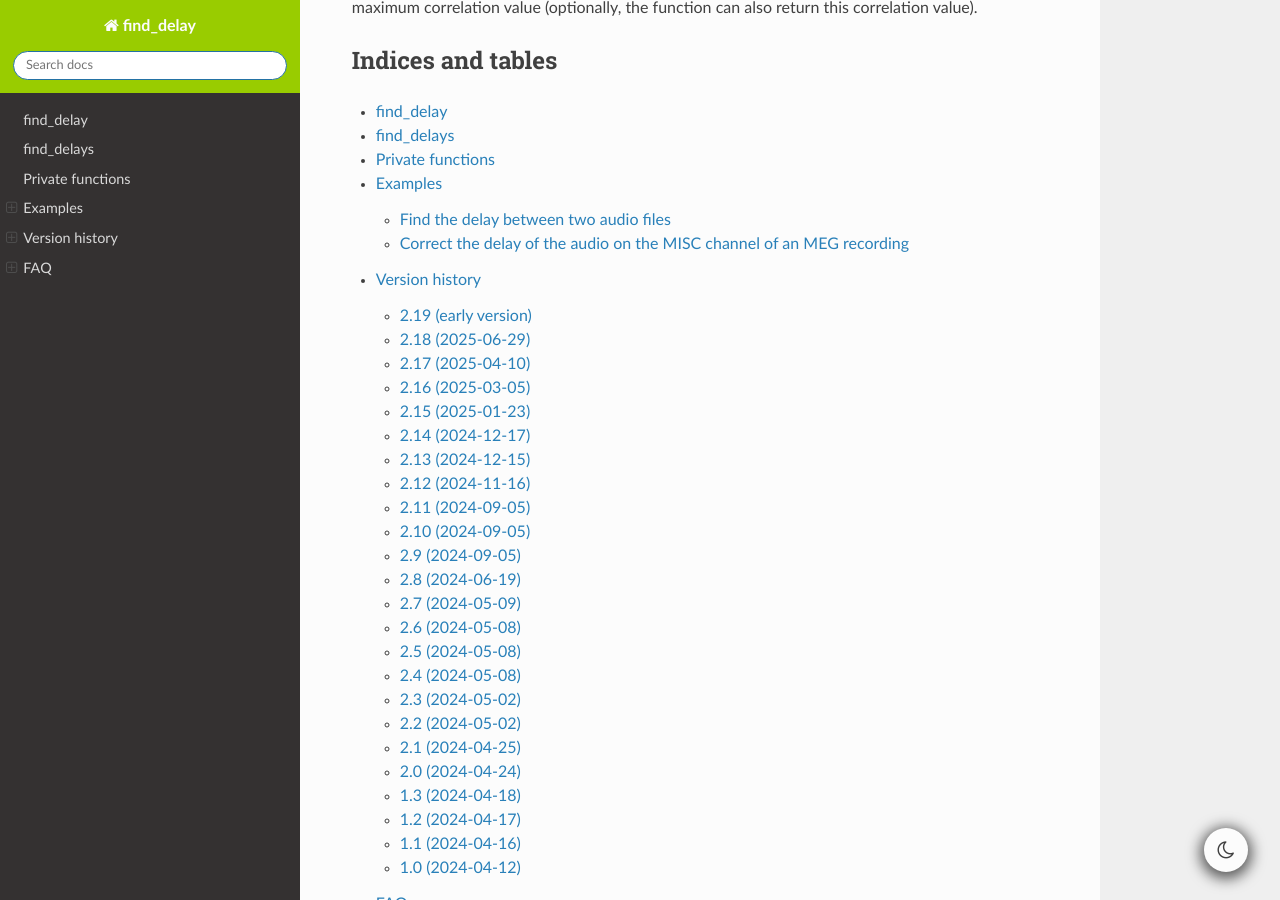
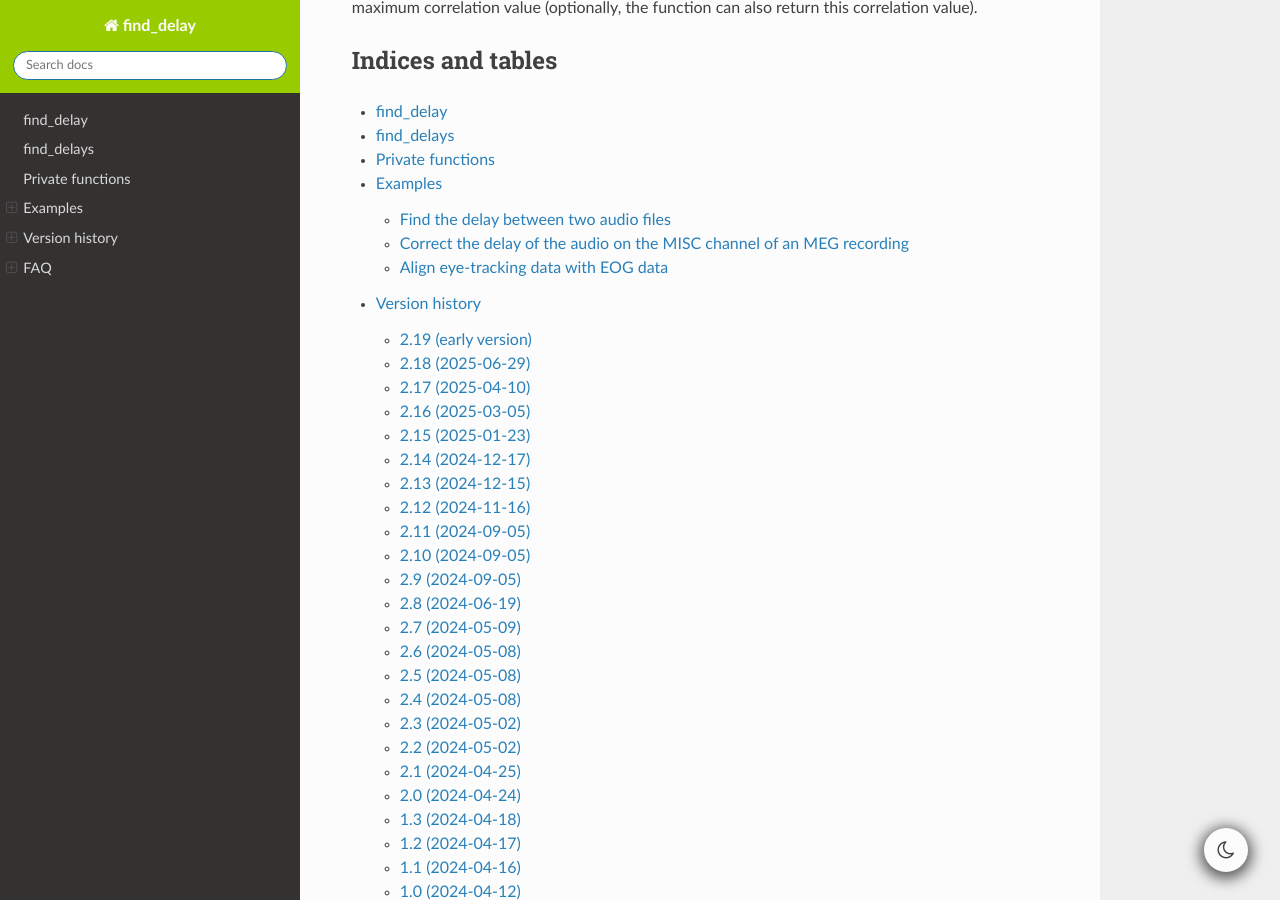
Before and after one commit to RomainPastureau/find_delay, a Sphinx documentation site: the page built from docs/source/index.rst, in a window 1280 px wide and 900 px high, scrolled down 3642 px. Built offline with Sphinx 7.4.7 and the Read the Docs theme 3.1.0, drawn with Linux system fonts in a browser that asks for light colours.

Commit message:
Added eye-tracking example to the tree

```diff
--- a/docs/source/examples.rst
+++ b/docs/source/examples.rst
@@ -6,3 +6,4 @@ Examples
 
    examples/delay_audio_files
    examples/delay_meg_misc
+   examples/align_eye_tracking
```
